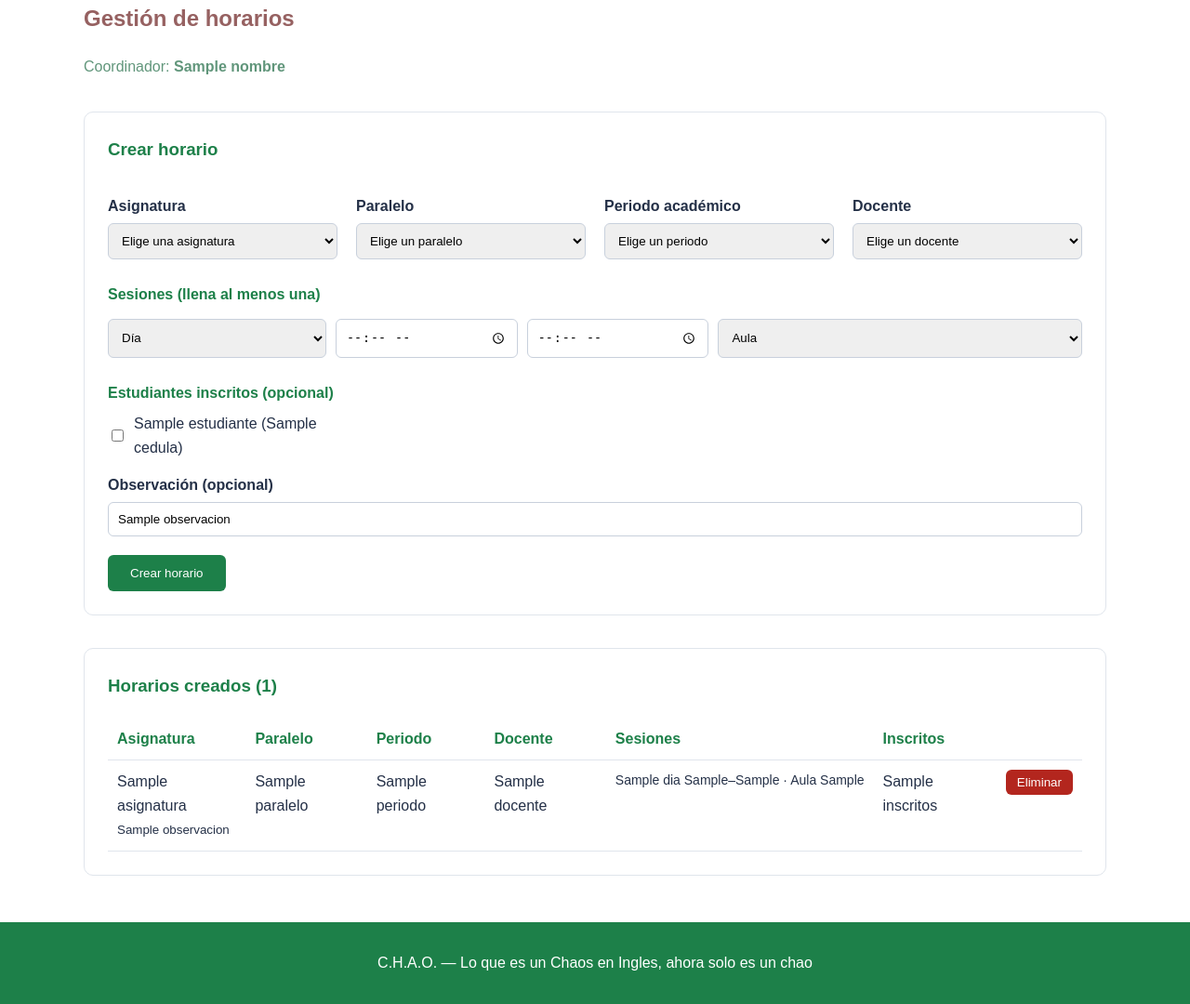
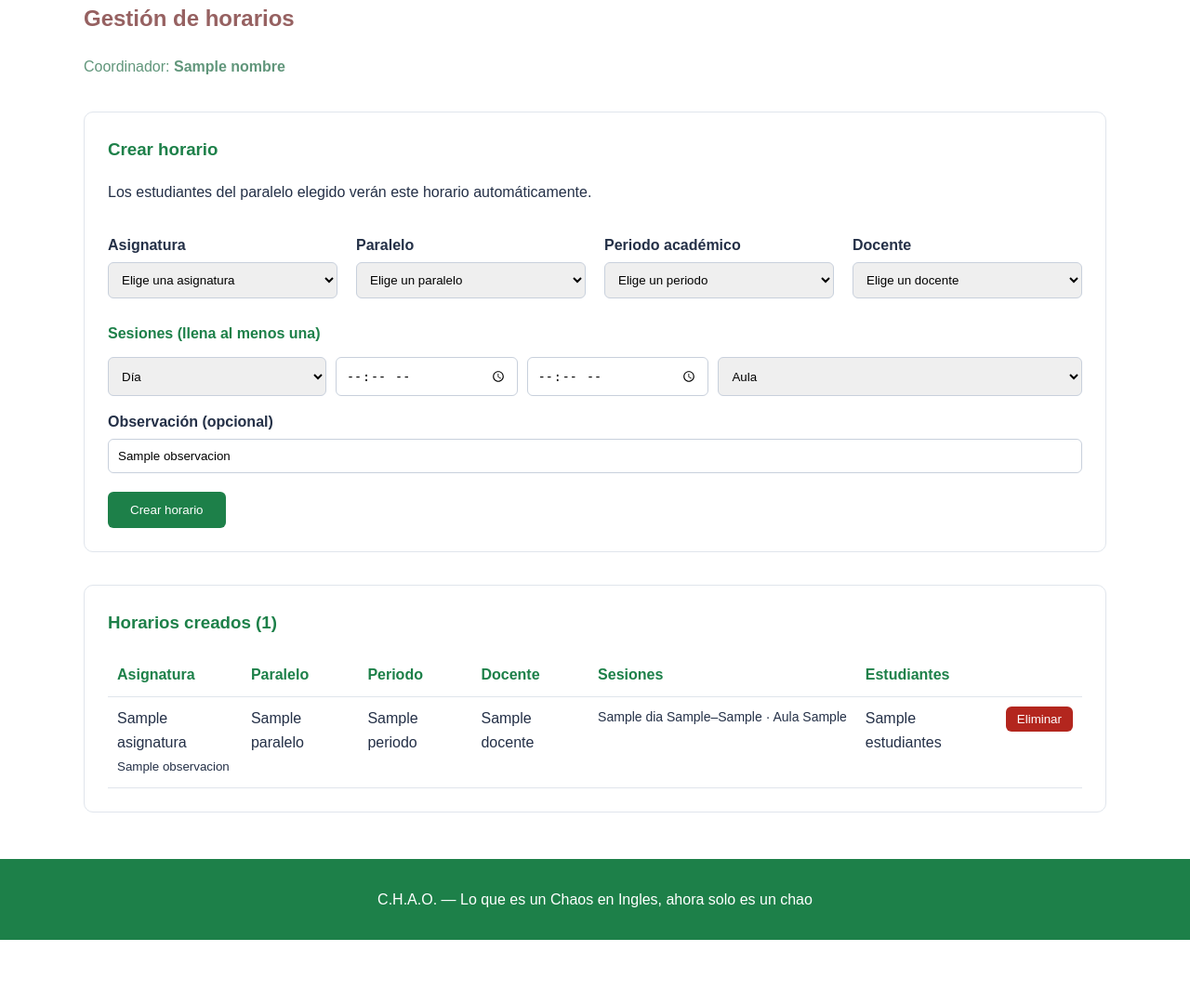
Before and after one commit to floresjulio2004-afk/CHAO-PW-, a Flask app: template frontend/templates/coordinador_horarios.html in a window 1280 px wide. Shown: the part 267-1347 px from the top of the page at 93% size. After the commit the page ends 1278 px from the top, so only its background shows below. Run offline with Flask 3, Linux system fonts and the light colour scheme; the template is opened without the code that fills it: most values are stand-ins (such as "Sample title", 1, 10 or a date in 2020); parts of the project's set-up code (start-up, migrations or seed data) failed here and were passed over.

Commit message:
Modificacion de coordinador_horarioss.html

```diff
--- a/frontend/templates/coordinador_horarios.html
+++ b/frontend/templates/coordinador_horarios.html
@@ -19,6 +19,7 @@
 
 <section class="panel">
     <h3>Crear horario</h3>
+    <p>Los estudiantes del paralelo elegido verán este horario automáticamente.</p>
 
     {% if not docentes %}
     <p class="aviso error">No hay docentes registrados. Un administrador debe crearlos primero en Gestión de usuarios.</p>
@@ -91,20 +92,6 @@
         </div>
         {% endfor %}
 
-        <h4>Estudiantes inscritos (opcional)</h4>
-        {% if estudiantes %}
-        <div class="lista-estudiantes">
-            {% for e in estudiantes %}
-            <label class="casilla">
-                <input type="checkbox" name="estudiantes" value="{{ e.id_usuario }}" {% if e.id_usuario in formulario['estudiantes'] %}checked{% endif %}>
-                {{ e.nombre }} ({{ e.cedula }})
-            </label>
-            {% endfor %}
-        </div>
-        {% else %}
-        <p>No hay estudiantes registrados.</p>
-        {% endif %}
-
         <label for="observacion">Observación (opcional)</label>
         <input type="text" id="observacion" name="observacion" value="{{ formulario.get('observacion', '') }}">
 
@@ -125,7 +112,7 @@
                     <th>Periodo</th>
                     <th>Docente</th>
                     <th>Sesiones</th>
-                    <th>Inscritos</th>
+                    <th>Estudiantes</th>
                     <th></th>
                 </tr>
             </thead>
@@ -141,7 +128,7 @@
                         {{ s['dia'] }} {{ s['hora_inicio'] }}–{{ s['hora_fin'] }} · Aula {{ s['id_aula'] }}<br>
                         {% endfor %}
                     </td>
-                    <td>{{ h['inscritos'] }}</td>
+                    <td>{{ h['estudiantes'] }}</td>
                     <td>
                         <form method="post" action="{{ url_for('coord_horarios.eliminar', id_horario=h['id_horario']) }}" onsubmit="return confirm('¿Eliminar este horario?');">
                             <button type="submit" class="btn-eliminar">Eliminar</button>
```
